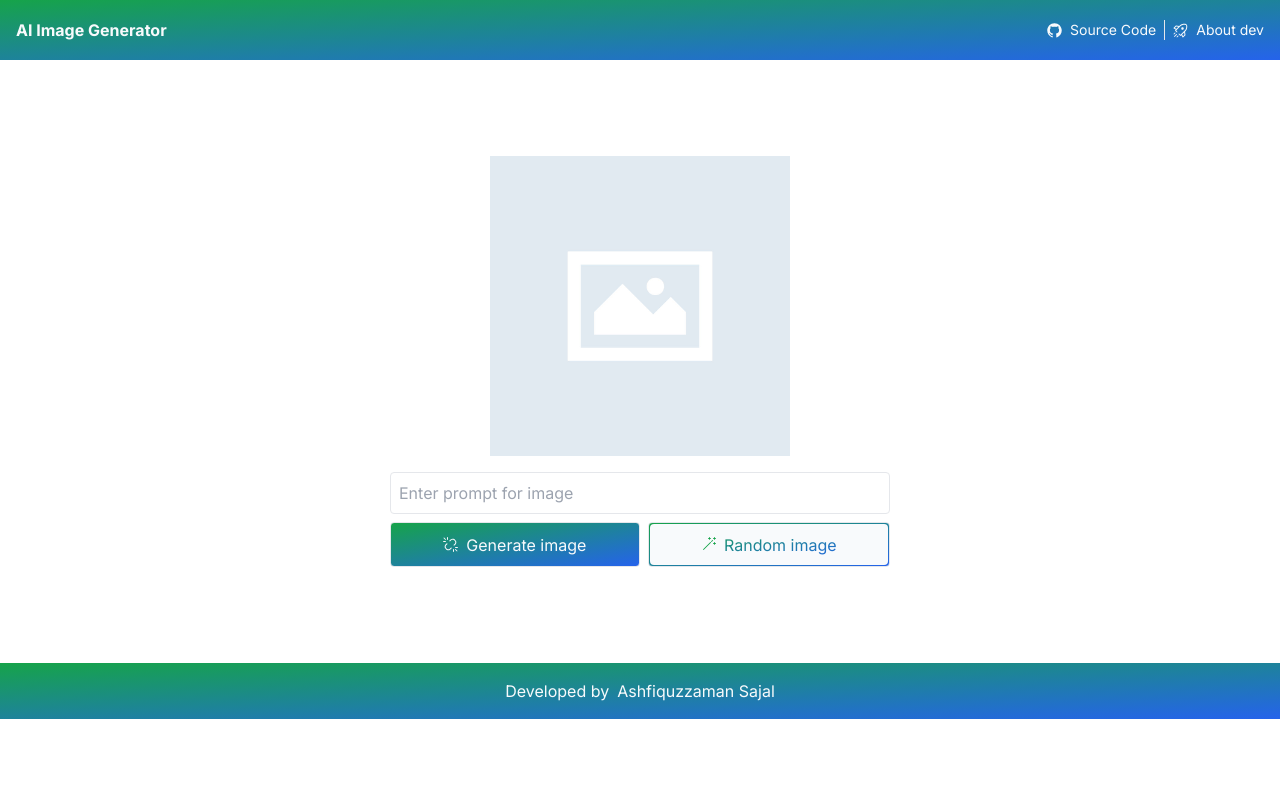
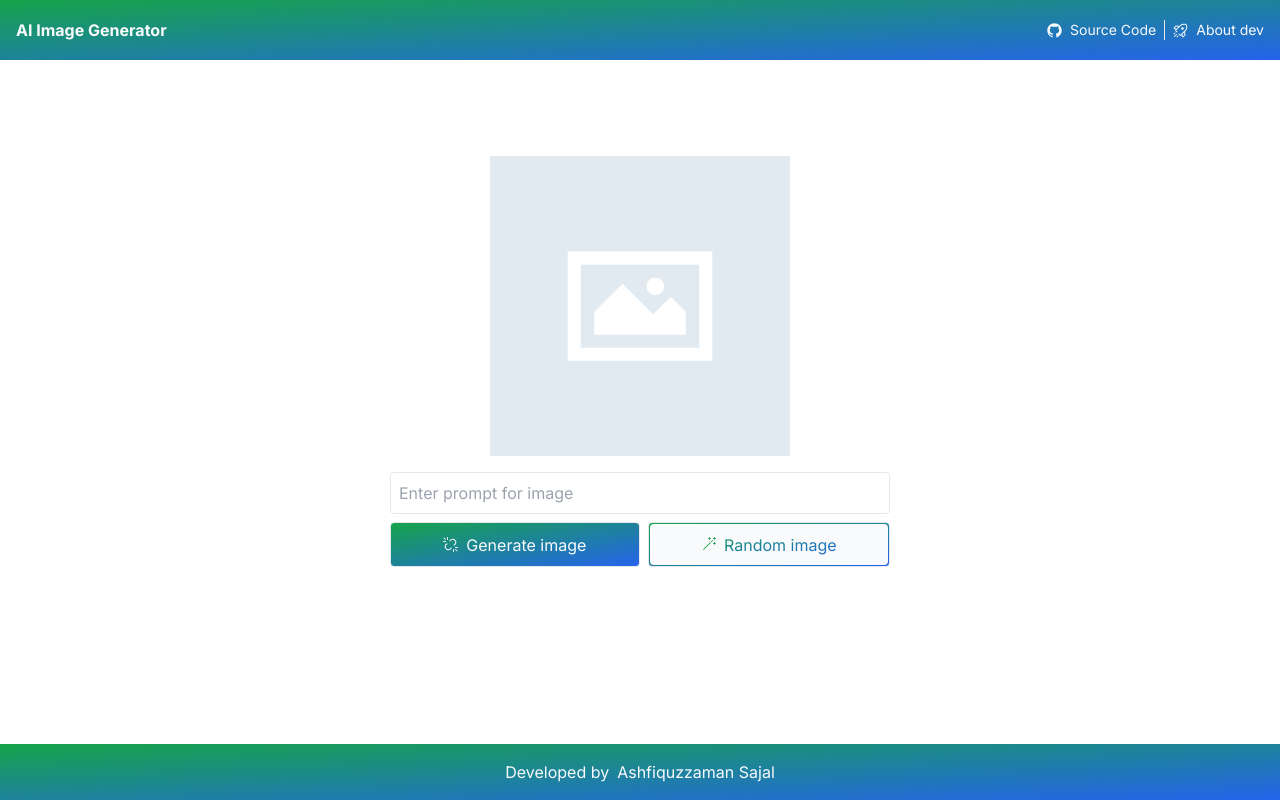
Before and after one commit to ashsajal1/nextjs-ai-image, a Next.js app: page / in a window 1280 px wide. Built offline with nearby package versions, Linux system fonts and the light colour scheme.

Commit message:
Redesign footer

```diff
--- a/src/app/page.tsx
+++ b/src/app/page.tsx
@@ -29,6 +29,10 @@ export default function Home() {
   }
 
   const doGenerateImg = async () => {
+    if(!prompt) {
+      setError("Prompt cannot be empty!")
+      return;
+    }
     try {
       setIsLoading(true)
       const promptStatus = await detectPrompt(prompt);
--- a/src/components/Footer.tsx
+++ b/src/components/Footer.tsx
@@ -2,9 +2,11 @@ import React from 'react'
 
 export default function Footer() {
   return (
-    <footer className='flex items-center justify-center gap-2 p-4 bg-gradient-to-br from-green-600 to-blue-600 text-slate-50 w-full'>
+    <footer className='w-full fixed bottom-0 md:block'>
+      <div className='flex items-center justify-center gap-2 p-4 bg-gradient-to-br from-green-600 to-blue-600 text-slate-50 w-full'>
         <span>Developed by</span>
         <a href="https://github.com/ashsajal1">Ashfiquzzaman Sajal</a>
+    </div>
     </footer>
   )
 }
--- a/src/components/ImageLoader.tsx
+++ b/src/components/ImageLoader.tsx
@@ -1,6 +1,6 @@
 export default function ImageLoader({ isLoading }: { isLoading: boolean }) {
     return (
-        <div className={`w-[300px] h-[300px] bg-slate-200 ${isLoading ? "animate-pulse" : ""}`}>
+        <div className={`sm:w-[300px] sm:h-[300px] w-[166px] h-[166px] bg-slate-200 ${isLoading ? "animate-pulse" : ""}`}>
 
         </div>
     )
--- a/src/libs/detectPrompt.ts
+++ b/src/libs/detectPrompt.ts
@@ -1,7 +1,7 @@
 export const detectPrompt = async (prompt: string) => {
   const response = await fetch("/api/detect", {
     method: "POST",
-    cache: "no-store",
+    // cache: "no-store",
     headers: { "Content-Type": "application/json" },
     body: JSON.stringify({
       prompt,
@@ -9,6 +9,6 @@ export const detectPrompt = async (prompt: string) => {
   });
 
   const data = await response.json();
-  console.log(data)
+  // console.log(data)
   return data;
 };
--- a/src/libs/generateImage.ts
+++ b/src/libs/generateImage.ts
@@ -1,7 +1,7 @@
 export const generateImage = async (prompt:string) => {
     const response = await fetch("/api", {
    method: "POST",
-   cache: "no-store",
+  //  cache: "no-store",
    headers: { 'Content-Type': 'application/json'},
    body: JSON.stringify({
      prompt
```
